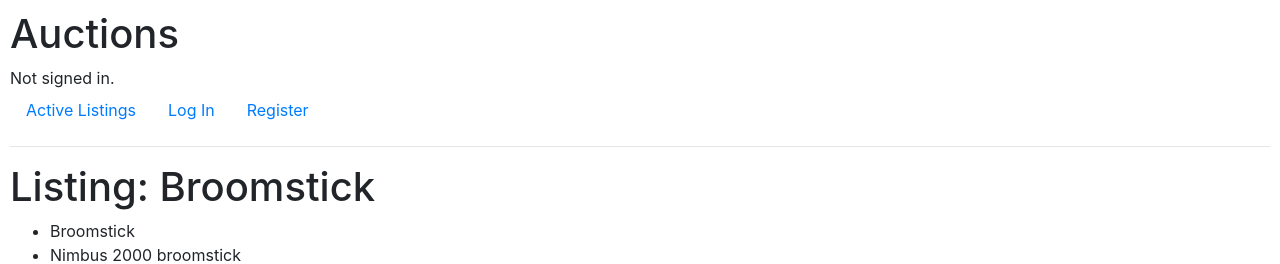
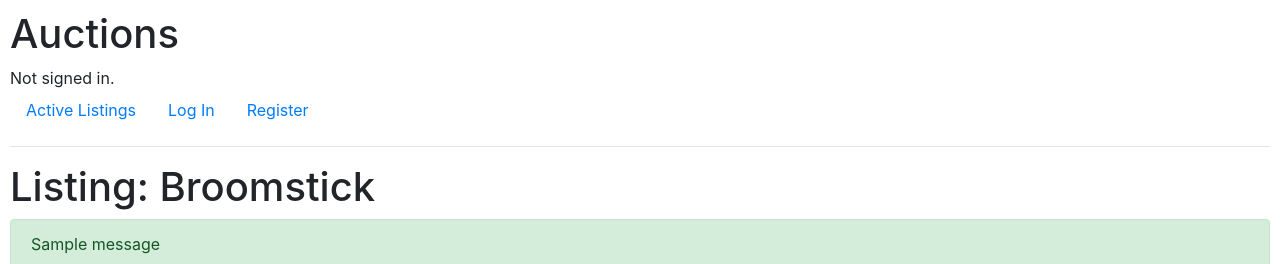
Before and after one commit to achrefabdennebi/commerce, a Django app: page /listings/1 in a window 1280 px wide. Shown: the top 264 px of the page. Run offline with Django 3.2, Linux system fonts and the light colour scheme; data comes from the database, SQL or seed files in the repository; both versions use the stored data as it was after the commit; tables that the repository leaves empty hold one stand-in row (values such as "Sample post"); one stand-in notice (Sample message) is shown; some libraries are stand-ins or nearby versions.

Commit message:
feat: add messages

```diff
--- a/auctions/templates/auctions/listing_detail.html
+++ b/auctions/templates/auctions/listing_detail.html
@@ -3,6 +3,23 @@
 <h1>
     {{title}}: {{listing.title}}
 </h1>
+{% if messages %}
+
+    {% for message in messages %}
+        {% if message.level == DEFAULT_MESSAGE_LEVELS.ERROR %}
+            <div class="alert alert-danger" role="alert">
+                {{ message }}
+            </div>
+        {% else %}
+            <div class="alert alert-success" role="alert">
+                {{ message }}
+            </div>
+        {% endif %}
+    {% endfor %}
+</ul>
+{% endif %}
+
+
 <ul>
     <li>{{ listing.title }}</li>
     <li>{{ listing.description}}</li>
--- a/auctions/views.py
+++ b/auctions/views.py
@@ -4,6 +4,9 @@ from django.http import HttpResponse, HttpResponseRedirect
 from django.shortcuts import render
 from django.urls import reverse
 from django import forms
+from django.contrib import messages
+
+from django.db.models import Max
 from .models import User, AuctionList, Category, Bid
 import datetime
 
@@ -73,13 +76,19 @@ def place_bid(request, listing_id):
     if request.method == "POST":
         bid_value = request.POST["bid_value"]
         auctionList = AuctionList.objects.get(pk=listing_id)
-        bid = Bid.objects.get(auctionList_id=listing_id)
-        date = datetime.datetime.now()
-        Bid.objects.create(value=bid_value,
-                           auctionList=auctionList,
-                           created_date=date
-                           )
-        print(f"Bid = {bid_value} {bid.value}")
+        max_bid = Bid.objects.filter(auctionList_id=listing_id).aggregate(Max('value'))
+        if float(max_bid['value__max']) < float(bid_value):
+            # Mode create a new bid
+            date = datetime.datetime.now()
+            Bid.objects.create(value=bid_value,
+                            auctionList=auctionList,
+                            created_date=date
+                            )
+            messages.add_message(request, messages.SUCCESS, 'Your bid is the greatest, good luck')
+        else:
+            messages.add_message(request, messages.ERROR, 'Your bid is lower than current bid, you must add a greater bid')
+            HttpResponseRedirect(reverse("listing_detail", args=(listing_id,)))
+
     return HttpResponseRedirect(reverse("listing_detail", args=(listing_id,)))
 
 def toggle_watch_list(request, listing_id):
```
Also changed, not shown: db.sqlite3.
